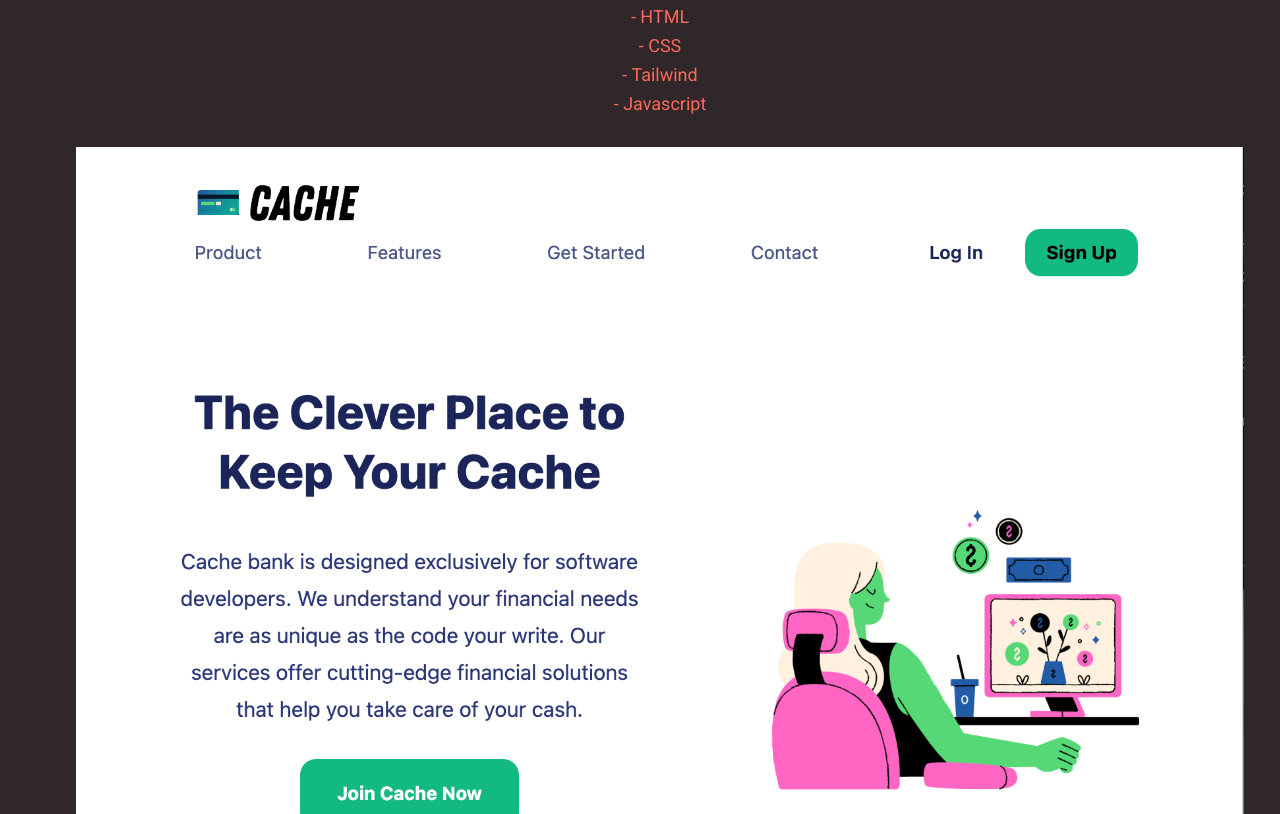
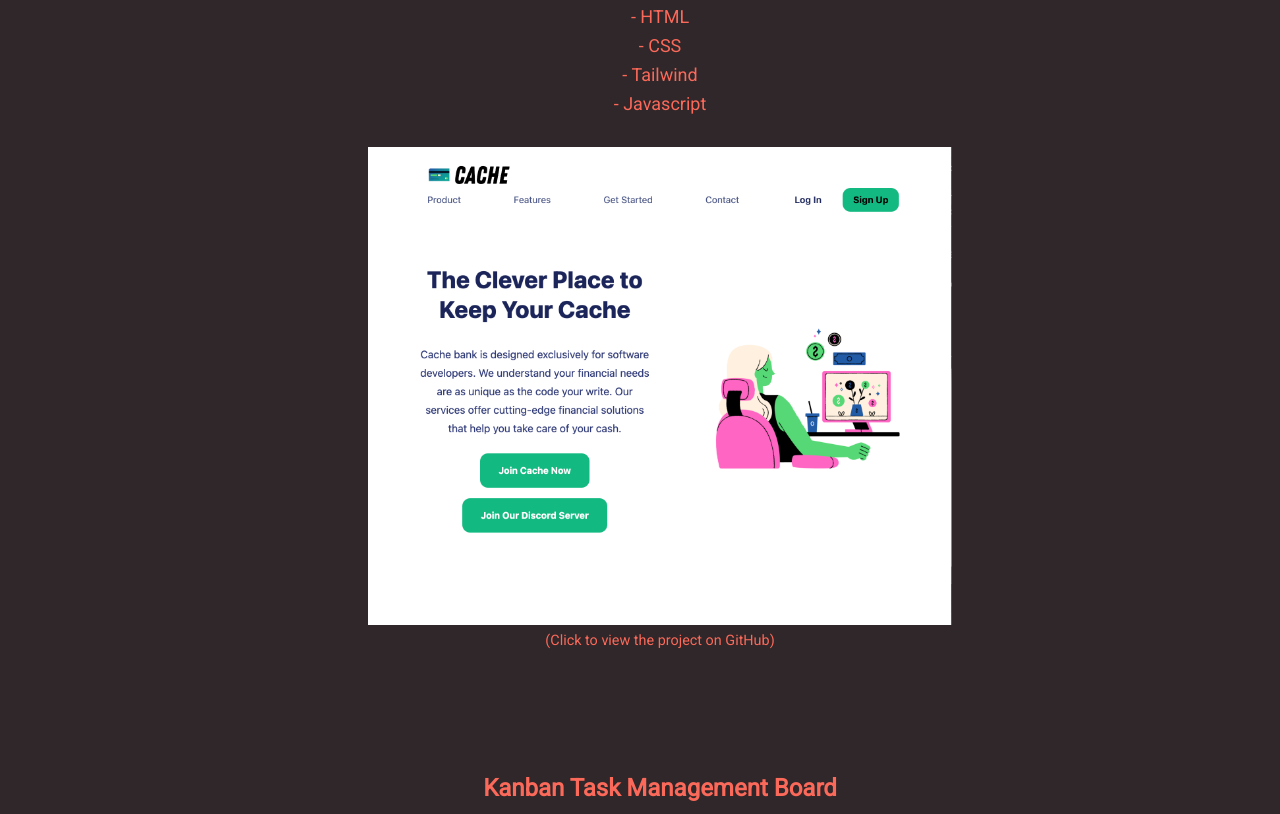
Before and after one commit to rassarg/RASSAR324_FTO2401_A1_Rasheeda-Sarguro_CDV05, a plain HTML site: page index.html in a window 1280 px wide. Shown: the part 1946-2760 px from the top of the page. Drawn offline with nearby package versions, Linux system fonts and the light colour scheme.

Commit message:
corrected portfolio item image sizes

```diff
--- a/css/style.css
+++ b/css/style.css
@@ -410,6 +410,10 @@ header {
 .portfolio__item {
   background: var(--clr-accent);
   overflow: hidden; /* prevents the image from going over the box shape when hovered over */
+  display: block;
+  margin-left: auto;
+  margin-right: auto;
+  width: 50%;
 }
 
 .portfolio__img {
--- a/index.html
+++ b/index.html
@@ -141,9 +141,8 @@
             rel="noopener noreferrer"
             class="portfolio__item"
           >
-            <img src="img/cache-bank.jpg" alt="" class="portfolio__img" />
-            <small>(Click to view the project on GitHub)</small>
-          </a>
+            <img src="img/cache-bank.jpg" alt="" class="portfolio__img" /> </a
+          ><small>(Click to view the project on GitHub)</small>
         </ul>
         <br />
         <br />
@@ -168,8 +167,8 @@
             class="portfolio__item"
           >
             <img src="img/Kanban-Board.jpg" alt="" class="portfolio__img" />
-            <small>(Click to view the project on GitHub)</small>
           </a>
+          <small>(Click to view the project on GitHub)</small>
         </ul>
       </div>
     </section>
```
